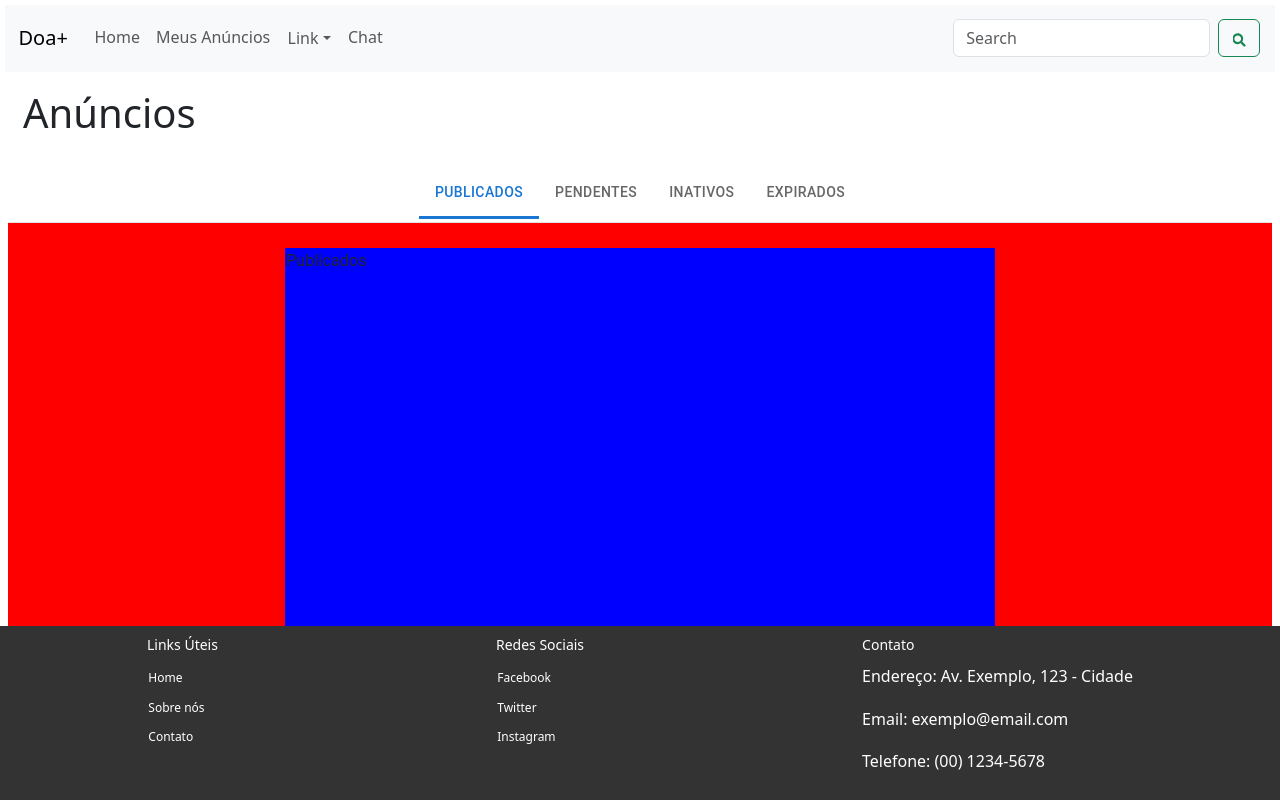
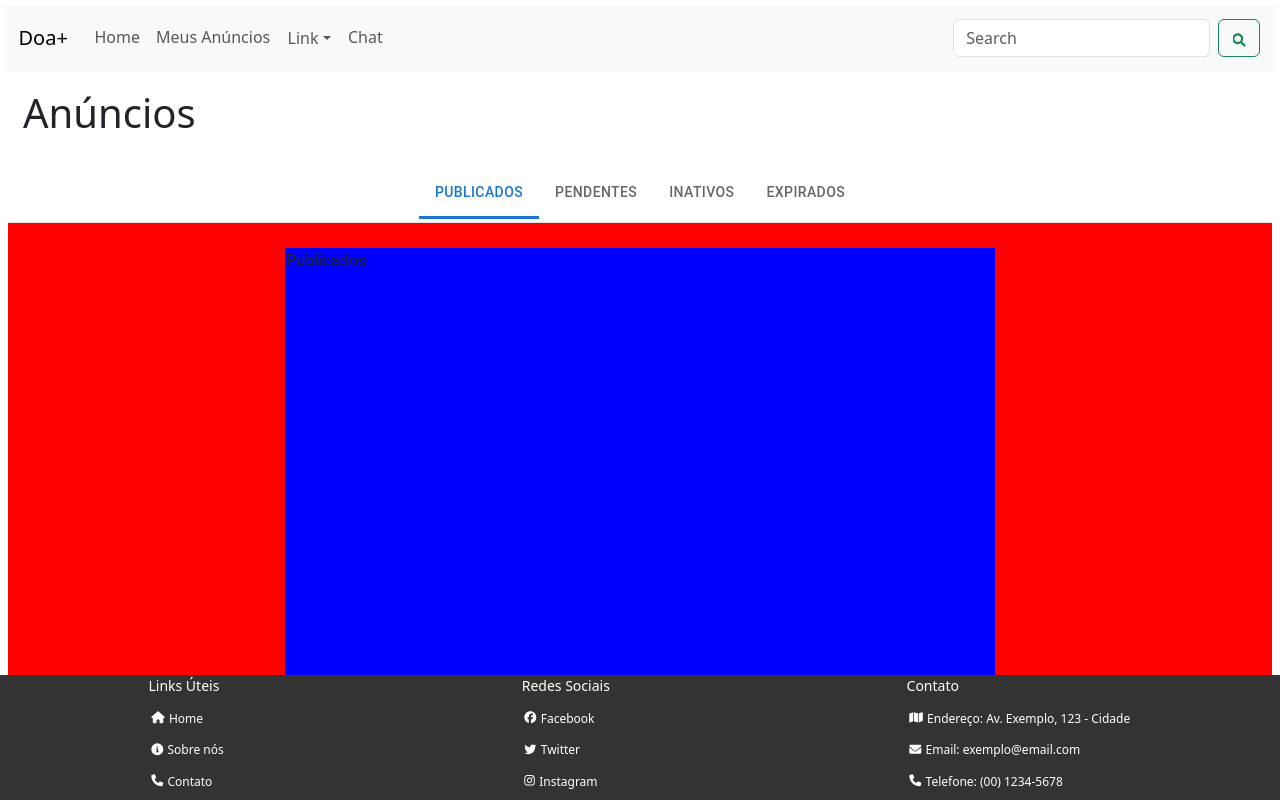
Before and after one commit to printnNathan/Doa-, a React (Create React App) app: page / in a window 1280 px wide. Built offline with nearby package versions, Linux system fonts and the light colour scheme.

Commit message:
adicionei ícones no footer e melhorei o padding

```diff
--- a/src/components/Footer/footer.jsx
+++ b/src/components/Footer/footer.jsx
@@ -1,5 +1,8 @@
 import React from 'react';
 import './footer.modules.css'; // Importando o arquivo CSS para estilização
+import { FontAwesomeIcon } from '@fortawesome/react-fontawesome';
+import { faHome, faInfoCircle, faMap, faEnvelope, faPhone, faInfo } from '@fortawesome/free-solid-svg-icons';
+import { faFacebook, faTwitter, faInstagram, faPhoenixFramework, faPhoenixSquadron, faEvernote } from '@fortawesome/free-brands-svg-icons';
 
 function Footer() {
   return (
@@ -7,24 +10,26 @@ function Footer() {
       <div>
         <h2>Links Úteis</h2>
         <ul>
-          <li><a href="#">Home</a></li>
-          <li><a href="#">Sobre nós</a></li>
-          <li><a href="#">Contato</a></li>
+          <li><a href="#"><FontAwesomeIcon icon={faHome} /> Home</a></li>
+          <li><a href="#"><FontAwesomeIcon icon={faInfoCircle} /> Sobre nós</a></li>
+          <li><a href="#"><FontAwesomeIcon icon={faPhone} /> Contato</a></li>
         </ul>
       </div>
       <div>
         <h2>Redes Sociais</h2>
         <ul>
-          <li><a href="#">Facebook</a></li>
-          <li><a href="#">Twitter</a></li>
-          <li><a href="#">Instagram</a></li>
+          <li><a href="#"><FontAwesomeIcon icon={faFacebook} /> Facebook</a></li>
+          <li><a href="#"><FontAwesomeIcon icon={faTwitter} /> Twitter</a></li>
+          <li><a href="#"><FontAwesomeIcon icon={faInstagram} /> Instagram</a></li>
         </ul>
       </div>
       <div>
         <h2>Contato</h2>
-        <p>Endereço: Av. Exemplo, 123 - Cidade</p>
-        <p>Email: exemplo@email.com</p>
-        <p>Telefone: (00) 1234-5678</p>
+        <ul>
+        <li><a href="#"><FontAwesomeIcon icon={faMap} /> Endereço: Av. Exemplo, 123 - Cidade  </a></li>
+          <li><a href="#"><FontAwesomeIcon icon={faEnvelope} /> Email: exemplo@email.com </a></li>
+          <li><a href="#"><FontAwesomeIcon icon={faPhone} />  Telefone: (00) 1234-5678  </a></li>
+        </ul>
       </div>
     </footer>
   );
--- a/src/components/Footer/footer.modules.css
+++ b/src/components/Footer/footer.modules.css
@@ -1,7 +1,7 @@
 .footer {
     background-color: #333;
     color: white;
-    padding: 8px;
+    padding: 0.1px;
     width: 100%;
     display: flex;
     justify-content: space-around;
@@ -21,11 +21,11 @@
   }
 
   ul li {
-    margin-bottom: 3px;
+    margin-bottom: 5px;
   }
 
   a {
-    color: white;
+    color: rgb(255, 255, 255);
     text-decoration: none;
     font-size: 12px; /* Reduzindo o tamanho da fonte dos links */
   }
```
